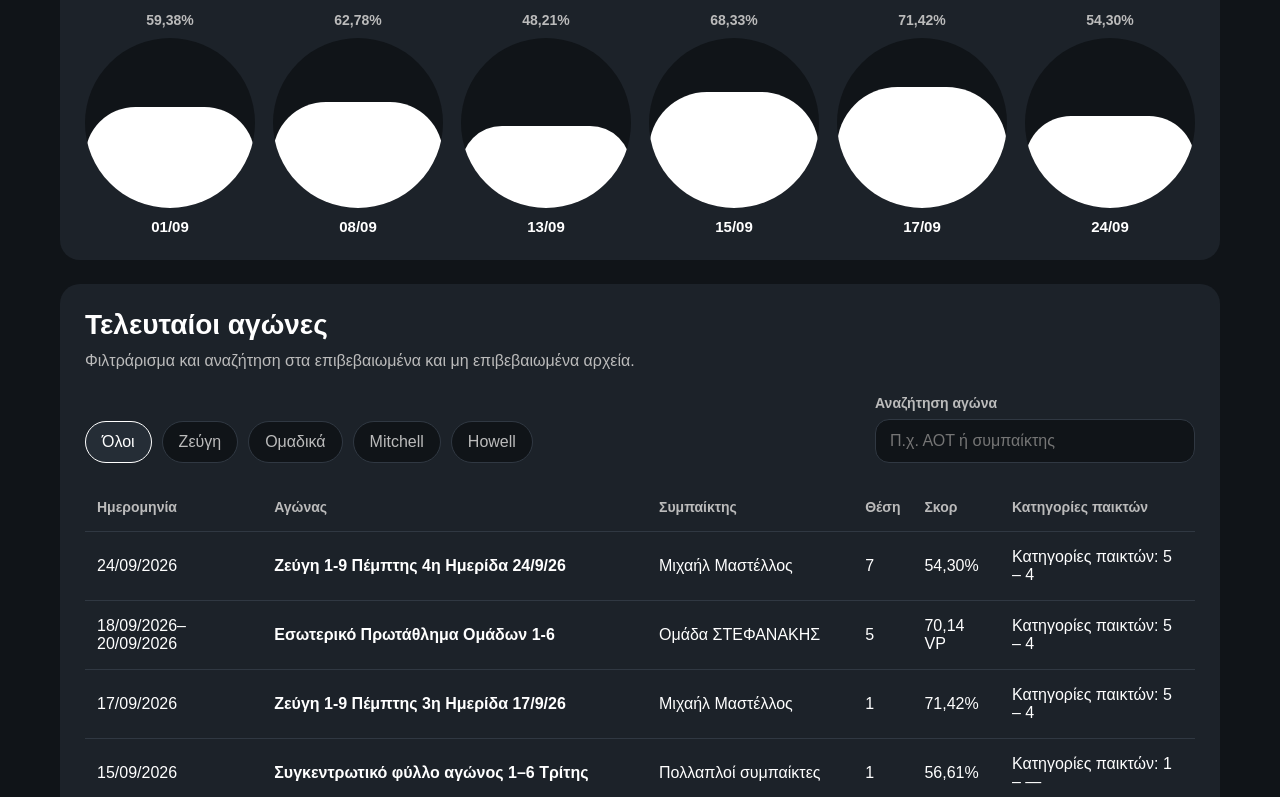
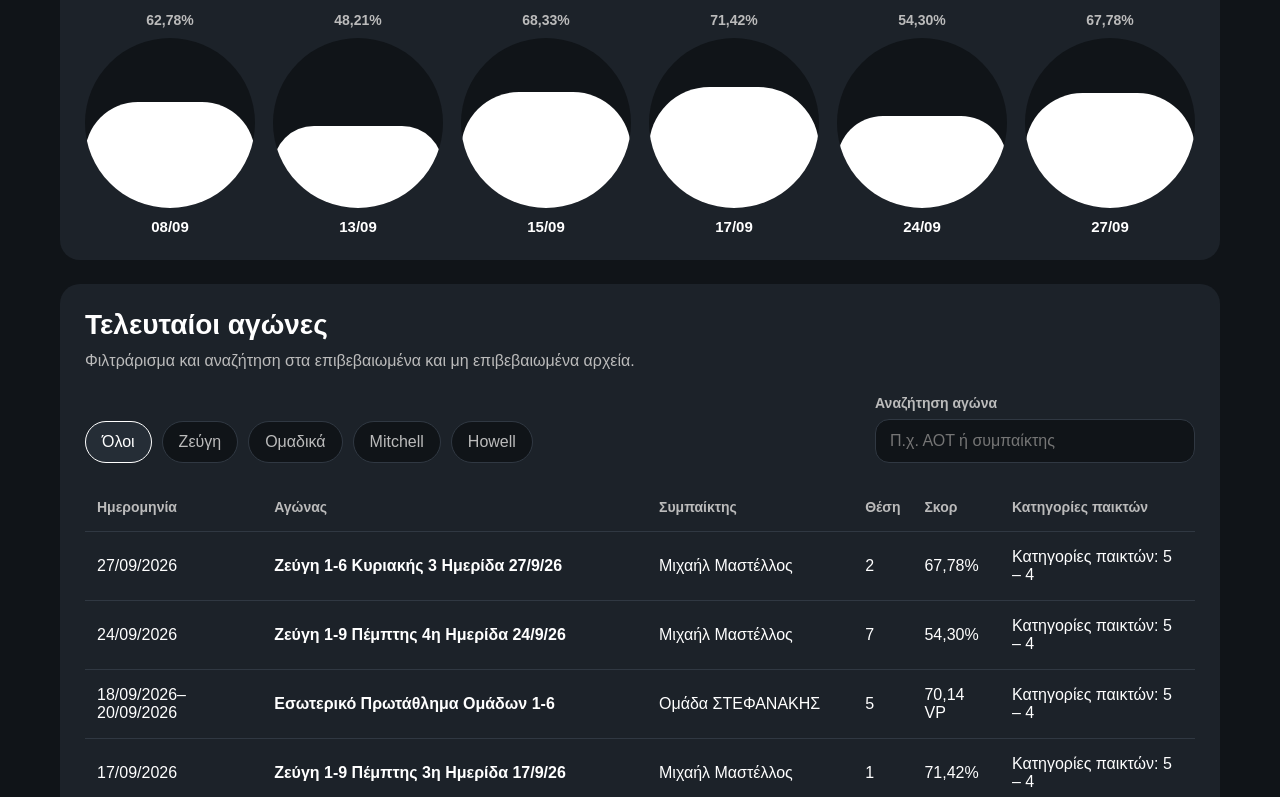
Before and after one commit to nick1stef2/bridge-life, a React (Vite) app: page /results in a window 1280 px wide. Shown: the part 1083-1880 px from the top of the page. Built offline with nearby package versions, Linux system fonts and the light colour scheme.

Commit message:
Add September 27 tournament result

```diff
--- a/src/data/achievementsData.js
+++ b/src/data/achievementsData.js
@@ -1,4 +1,15 @@
 export const achievementsData = [
+  {
+    id: "achievement-206874",
+    date: "2026-09-27",
+    title: "2η θέση — Ζεύγη 1–6 Κυριακής, 3η Ημερίδα",
+    organization: "ΑΟΤ 26461",
+    partner: "Μιχαήλ Μαστέλλος",
+    result: "2/14 · 67,78%",
+    note: "Επίσημο αποτέλεσμα ημερίδας.",
+    officialUrl: "https://hellasbridge.org/results/206874",
+    tournamentId: "aot-26461-2026-09-27",
+  },
   {
     id: "achievement-206383",
     date: "2026-09-15",
--- a/src/data/playerData.js
+++ b/src/data/playerData.js
@@ -22,7 +22,7 @@ export const playerData = {
     updateCycle: "κάθε 4 μήνες",
     source: "ΕΟΜ – καρτέλα αθλητή 19350",
     sourceUrl: "https://hellasbridge.org/bridge/players/code/19350",
-    checkedAt: "2026-09-25",
-    pendingNotice: "Οι νεότεροι βαθμοί, μαζί με τους 7 μαύρους του Event 206791, εμφανίζονται στα ανεπίσημα σύνολα της ΕΟΜ. Εκκρεμεί η επόμενη οριστικοποίηση.",
+    checkedAt: "2026-09-28",
+    pendingNotice: "Οι βαθμοί του τριημέρου 18–20/09 έχουν περαστεί στα ανεπίσημα σύνολα της ΕΟΜ. Για τους 19 μαύρους του Event 206874 εκκρεμεί ενημέρωση ΕΟΜ.",
   },
 };
--- a/src/data/tournamentsData.js
+++ b/src/data/tournamentsData.js
@@ -87,6 +87,35 @@ function teamBoard(boardNumber, teamResult, opponentResult, teamImps = 0, oppone
 }
 
 export const tournamentsData = [
+  {
+    id: "aot-26461-2026-09-27",
+    date: "2026-09-27",
+    title: "Ζεύγη 1-6 Κυριακής 3 Ημερίδα 27/9/26",
+    eventName: "Ζεύγη 1-6 Κυριακής 3 Ημερίδα 27/9/26",
+    organization: "ΑΟΤ 26461",
+    organizer: "ΑΟΤ 26461",
+    sourceResultId: "206874",
+    officialUrl: "https://hellasbridge.org/results/206874",
+    type: "Ζεύγη - matchpoints | Περιορισμένος",
+    eventType: "Ζεύγη - matchpoints | Περιορισμένος",
+    eventFormat: "pairs",
+    scoreType: "percentage",
+    grade: "5ης βαθμίδας",
+    level: "5ης βαθμίδας",
+    partner: "Μιχαήλ Μαστέλλος",
+    position: "2",
+    participants: 14,
+    score: "67,78",
+    playerCategory: 5,
+    partnerCategory: 4,
+    masterPoints: "19",
+    location: null,
+    includeInPersonalStats: true,
+    verificationStatus: "verified",
+    verificationNotes: "Επιβεβαιωμένο από το επίσημο αποτέλεσμα ΕΟΜ 206874 και την κάρτα ζεύγους 2.",
+    achievementId: "achievement-206874",
+    notes: "2η θέση σε 14 ζεύγη με τον Μιχαήλ Μαστέλλο, 67,78% και 19 μαύρους βαθμούς. Εκκρεμεί η ενημέρωση της καρτέλας αθλητή ΕΟΜ για το Event 206874.",
+  },
   {
     id: "aot-26458-2026-09-24",
     date: "2026-09-24",
```
